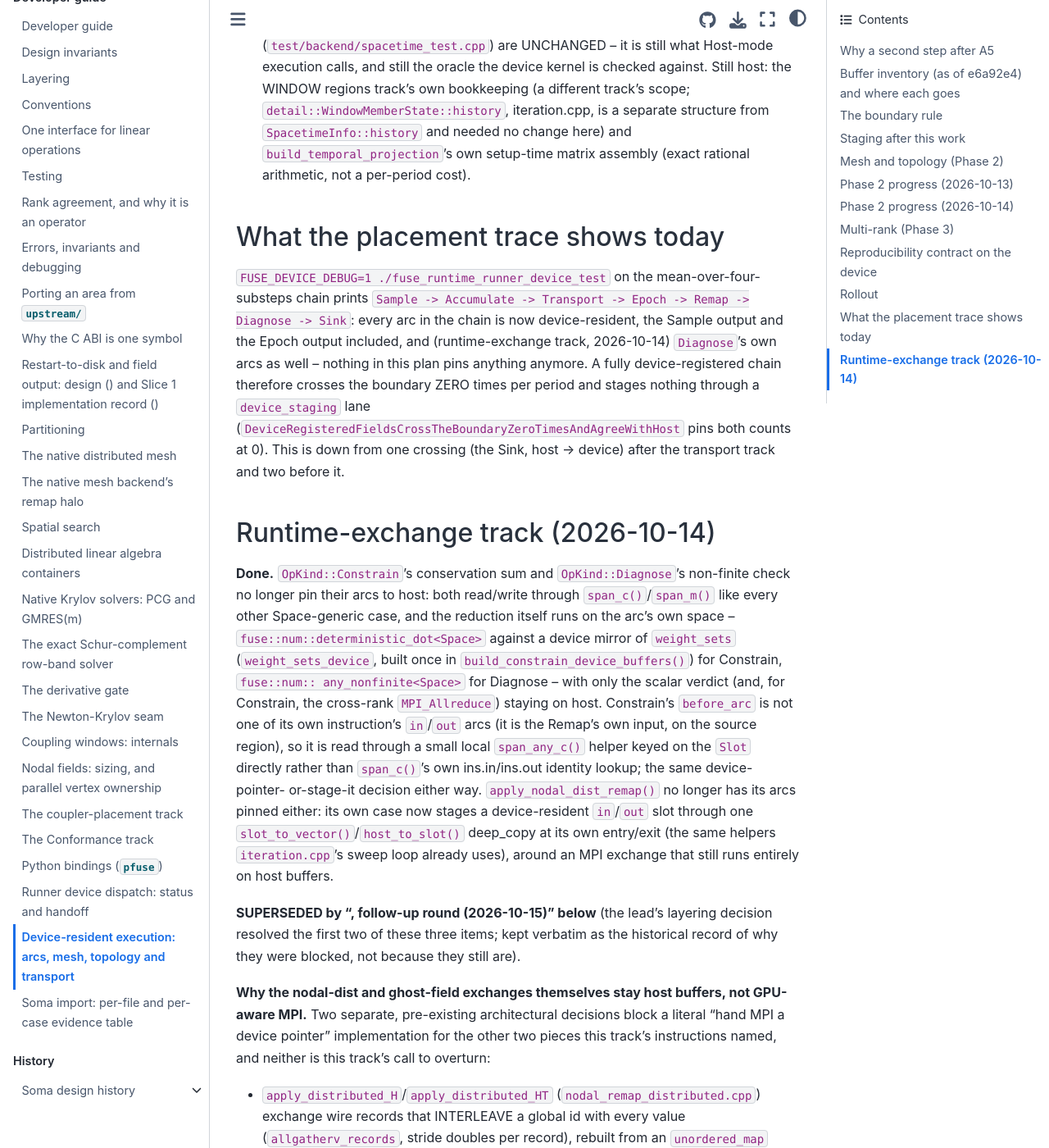
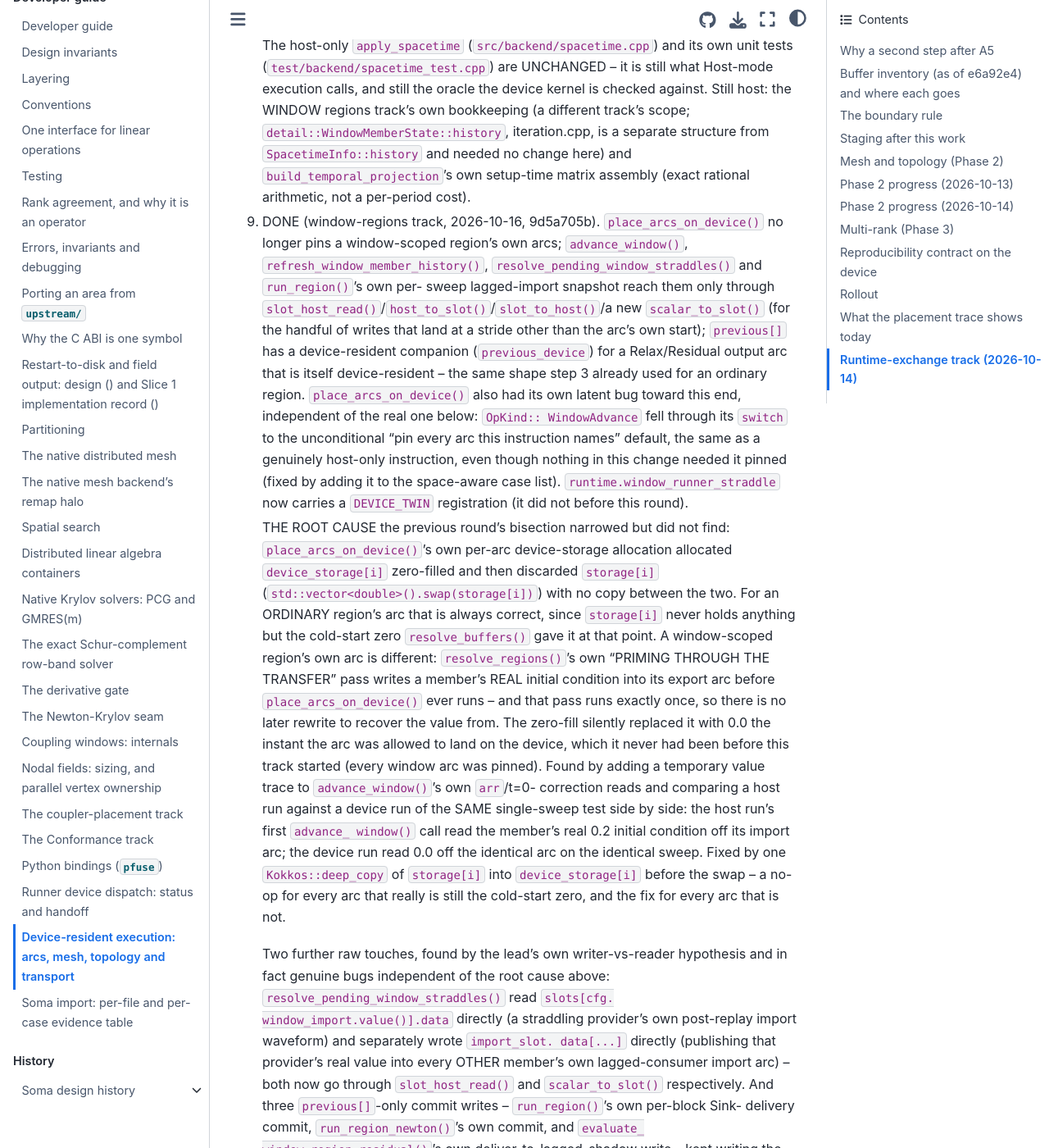
Before and after one commit to vijaysm/fuse, a Sphinx documentation site: the page built from docs/dev/device-resident-arcs.md, in a window 1280 px wide and 1400 px high, scrolled down 13116 px. Shown: the whole window at 82% size. Built offline with Sphinx 7.4.7 and the Sphinx Book theme 1.1.4, drawn with Linux system fonts in a browser that asks for light colours; pages that are not in the unit, such as notebooks, are missing from menus; some of the changed text lies outside the part shown.

Commit message:
docs: record the window-regions device rollout and its fix
Rollout step 3, the new step 9 and the previous[] staging note record
the device-placement root cause and the fixes.

```diff
--- a/docs/dev/device-resident-arcs.md
+++ b/docs/dev/device-resident-arcs.md
@@ -290,12 +290,13 @@ the next step starts. Host mode byte-identity is the standing invariant.
    its sibling `evaluate_region_residual()` -- closed through
    `slot_to_host()`/`host_to_slot()`/`slot_to_vector()`/`slot_host_read()`,
    the same helpers 6510f5e already used elsewhere in this file.
-   ATTEMPTED, BLOCKED (window-regions track, 2026-10-15): unpinning a
-   WINDOW-scoped region's own arcs and giving `previous[]` a device-
-   resident companion is NOT done -- see the "Window-regions track" section
-   below for what was tried, what it broke, and the bisection that narrowed
-   the fault without finding it. Still host, by this rule: `previous[]`,
-   the space-time history, and every arc a window-scoped region names.
+   DONE (window-regions track, 2026-10-16, 9d5a705b): a WINDOW-
+   scoped region's own arcs are no longer pinned either, and `previous[]`
+   has a device-resident companion (`previous_device`) for a Relax/
+   Residual output arc that is itself device-resident. See step 8 below
+   for the device-placement bug this surfaced and the four raw-touch
+   fixes it took to get there. Still host, unconditionally: the space-
+   time history (staged per instruction, out of this track's scope).
 4. DONE (4610b22, 581c5d1, 7b369f4). `FUSE_EXECUTION_SPACE` resolves
    `RunnerConfig::RunnerExecutionSpace::Default`; `fuse_add_device_twin()`
    registers the 14 `.device` rows (docs/dev/testing.md, "The device
@@ -447,6 +448,77 @@ the next step starts. Host mode byte-identity is the standing invariant.
    and needed no change here) and `build_temporal_projection`'s own
    setup-time matrix assembly (exact rational arithmetic, not a per-period
    cost).
+9. DONE (window-regions track, 2026-10-16, 9d5a705b).
+   `place_arcs_on_device()` no longer pins a window-scoped region's own
+   arcs; `advance_window()`, `refresh_window_member_history()`,
+   `resolve_pending_window_straddles()` and `run_region()`'s own per-
+   sweep lagged-import snapshot reach them only through
+   `slot_host_read()`/`host_to_slot()`/`slot_to_host()`/a new
+   `scalar_to_slot()` (for the handful of writes that land at a stride
+   other than the arc's own start); `previous[]` has a device-resident
+   companion (`previous_device`) for a Relax/Residual output arc that is
+   itself device-resident -- the same shape step 3 already used for an
+   ordinary region. `place_arcs_on_device()` also had its own latent bug
+   toward this end, independent of the real one below: `OpKind::
+   WindowAdvance` fell through its `switch` to the unconditional "pin
+   every arc this instruction names" default, the same as a genuinely
+   host-only instruction, even though nothing in this change needed it
+   pinned (fixed by adding it to the space-aware case list).
+   `runtime.window_runner_straddle` now carries a `DEVICE_TWIN`
+   registration (it did not before this round).
+
+   THE ROOT CAUSE the previous round's bisection narrowed but did not
+   find: `place_arcs_on_device()`'s own per-arc device-storage allocation
+   allocated `device_storage[i]` zero-filled and then discarded
+   `storage[i]` (`std::vector<double>().swap(storage[i])`) with no copy
+   between the two. For an ORDINARY region's arc that is always correct,
+   since `storage[i]` never holds anything but the cold-start zero
+   `resolve_buffers()` gave it at that point. A window-scoped region's own
+   arc is different: `resolve_regions()`'s own "PRIMING THROUGH THE
+   TRANSFER" pass writes a member's REAL initial condition
+   into its export arc before `place_arcs_on_device()` ever runs -- and
+   that pass runs exactly once, so there is no later rewrite to recover
+   the value from. The zero-fill silently replaced it with 0.0 the instant
+   the arc was allowed to land on the device, which it never had been
+   before this track started (every window arc was pinned). Found by
+   adding a temporary value trace to `advance_window()`'s own `arr`/t=0-
+   correction reads and comparing a host run against a device run of the
+   SAME single-sweep test side by side: the host run's first `advance_
+   window()` call read the member's real 0.2 initial condition off its
+   import arc; the device run read 0.0 off the identical arc on the
+   identical sweep. Fixed by one `Kokkos::deep_copy` of `storage[i]` into
+   `device_storage[i]` before the swap -- a no-op for every arc that really
+   is still the cold-start zero, and the fix for every arc that is not.
+
+   Two further raw touches, found by the lead's own writer-vs-reader
+   hypothesis and in fact genuine bugs independent of the root cause
+   above: `resolve_pending_window_straddles()` read `slots[cfg.
+   window_import.value()].data` directly (a straddling provider's own
+   post-replay import waveform) and separately wrote `import_slot.
+   data[...]` directly (publishing that provider's real value into every
+   OTHER member's own lagged-consumer import arc) -- both now go through
+   `slot_host_read()` and `scalar_to_slot()` respectively. And three
+   `previous[]`-only commit writes -- `run_region()`'s own per-block Sink-
+   delivery commit, `run_region_newton()`'s own commit, and `evaluate_
+   window_region_residual()`'s own deliver-to-lagged-shadow write -- kept
+   writing the host `previous[arc]` unconditionally even after a Relax/
+   Residual output arc started keeping its live carried iterate in
+   `previous_device[arc]` instead, orphaning every one of those writes the
+   instant such an arc went device-resident; a new `sync_previous()`
+   helper (`runner_impl.hpp`) gives all three the same device/host
+   dispatch `host_to_slot()` already gives a plain value write.
+
+   GREEN: `runtime.window_runner_straddle` (9/9 on both the host row and
+   the new `.device` row), `verification.iteration.device`, `parallel.
+   window_runner_mpi.{2,3}.device`, the window rows of `runtime.
+   runner_device`, and a full `ctest -j1 -L device` run (36/36). Two
+   failures are pre-existing and unrelated to this change, confirmed by
+   reproducing the identical failure against the unmodified `40693952`
+   source with this track's own commits reverted: `parallel.window_newton_
+   mpi.3` (TIMEOUT at exactly 120.13s on this shared host, independent of
+   this change) and `verification.fsi_energy_diag.
+   FullBudgetOnTheDominantModeCloses` (a deterministic, bit-identical
+   1.45x tolerance margin miss in FSI code this track never touches).
 
 ## What the placement trace shows today
 
```
Also changed, not shown: docs/dev/runner-device-dispatch.md (+14 -10 lines).
